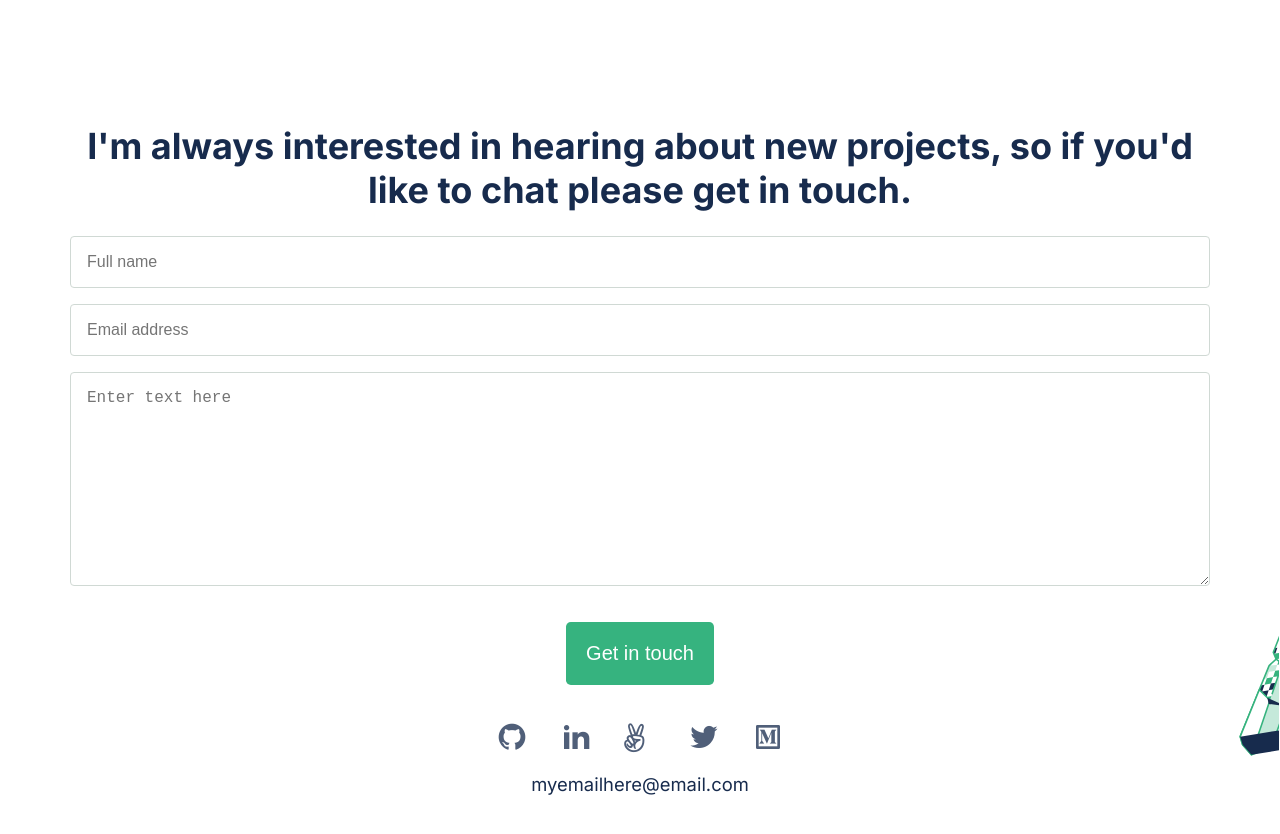
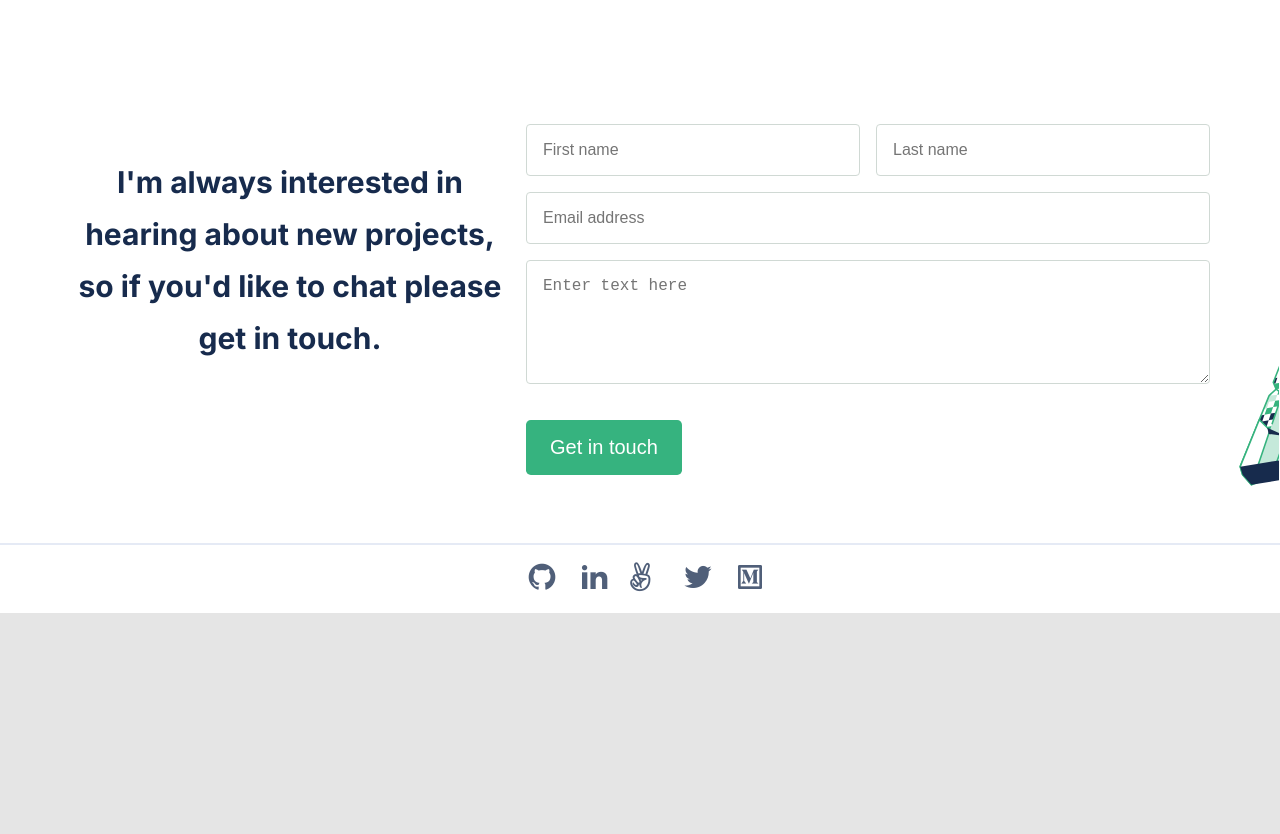
Before and after one commit to mahabubx7/portfolio, a website: page index.html in a window 1280 px wide. Shown: the part 2800-3634 px from the top of the page. After the commit the page ends 3413 px from the top, so only its background shows below. Drawn offline with nearby package versions, Linux system fonts and the light colour scheme.

Commit message:
:rocket: contact-and-footer-desktop-version

```diff
--- a/index.html
+++ b/index.html
@@ -241,9 +241,13 @@
         <h2>I'm always interested in hearing about new projects, so if you'd like to chat please get in touch.</h2>
         <!-- Contact Form -->
         <form action="https://formspree.io/f/moqzdlze" id="contactForm" method="POST">
-          <input type="text" name="full_name" placeholder="Full name" required maxlength="30">
+          <fieldset id="names">
+            <input type="text" name="first_name" placeholder="First name" required maxlength="30">
+            <input type="text" name="last_name" placeholder="Last name" required maxlength="30">
+          </fieldset>
+          <input type="text" id="full_name" name="full_name" placeholder="Full name" required maxlength="30">
           <input type="email" name="email" placeholder="Email address" required>
-          <textarea name="message" id="contactMsg" maxlength="500" cols="30" rows="10" placeholder="Enter text here" required></textarea>
+          <textarea name="message" id="contactMsg" maxlength="500" cols="30" rows="5" placeholder="Enter text here" required></textarea>
           <button type="submit" class="btn btn-link">Get in touch</button>
         </form> <!-- //Contact Form -->
         <ul class="social-links">
@@ -257,5 +261,16 @@
       </div>
     </section> <!-- //Contact Me -->
   </main>
+
+  <!-- Footer -->
+  <footer>
+    <ul class="social-links">
+      <li><a href="#"><i class="ri-github-fill"></i></a></li>
+      <li><a href="#"><i class="ri-linkedin-fill"></i></a></li>
+      <li><a href="#"><i class="fa fa-angellist"></i></a></li>
+      <li><a href="#"><i class="ri-twitter-fill"></i></a></li>
+      <li><a href="#"><i class="ri-medium-line"></i></a></li>
+    </ul>
+  </footer> <!-- //Footer -->
 </body>
 </html>
--- a/style.css
+++ b/style.css
@@ -541,10 +541,30 @@ header {
 
 #contact .btn {
   font-size: 1.25rem;
-  padding: 1.25rem;
+  padding: 1rem 1.5rem;
 }
 
 #contact > p { color: #42526e; }
+
+#names { display: none; }
+
+/* -------------------------
+======== Footer CSS =======
+------------------------- */
+footer {
+  display: none;
+  margin: 0;
+  padding: 0;
+  border-top: 2px solid #e5eaf5;
+  background-color: #fff;
+}
+
+footer .social-links {
+  margin: 0;
+  padding: 1rem 0;
+}
+
+footer a { color: #505f79; }
 
 /* -------------------------
 ======= Responsive CSS =====
@@ -628,4 +648,49 @@ header {
     grid-template-columns: repeat(3, 1fr);
     column-gap: 1.5rem;
   }
+
+  #contact .container {
+    display: flex;
+    flex-direction: row;
+    justify-content: space-between;
+    gap: 1rem;
+  }
+
+  #contact h2 {
+    display: inline;
+    font-size: 1.875rem;
+    padding-top: 2rem;
+    line-height: 3.25rem;
+  }
+
+  #contact form {
+    margin-right: auto;
+    min-width: 60%;
+  }
+
+  #names {
+    display: flex;
+    align-items: center;
+    justify-content: space-between;
+    gap: 1rem;
+    border: none;
+  }
+
+  #names input {
+    display: inline-block;
+    width: 49%;
+  }
+
+  input#full_name { display: none; }
+
+  #contact .social-links,
+  #contact p {
+    display: none;
+  }
+
+  #contact .btn-link {
+    margin-left: 0;
+  }
+
+  footer { display: block; }
 }
```
